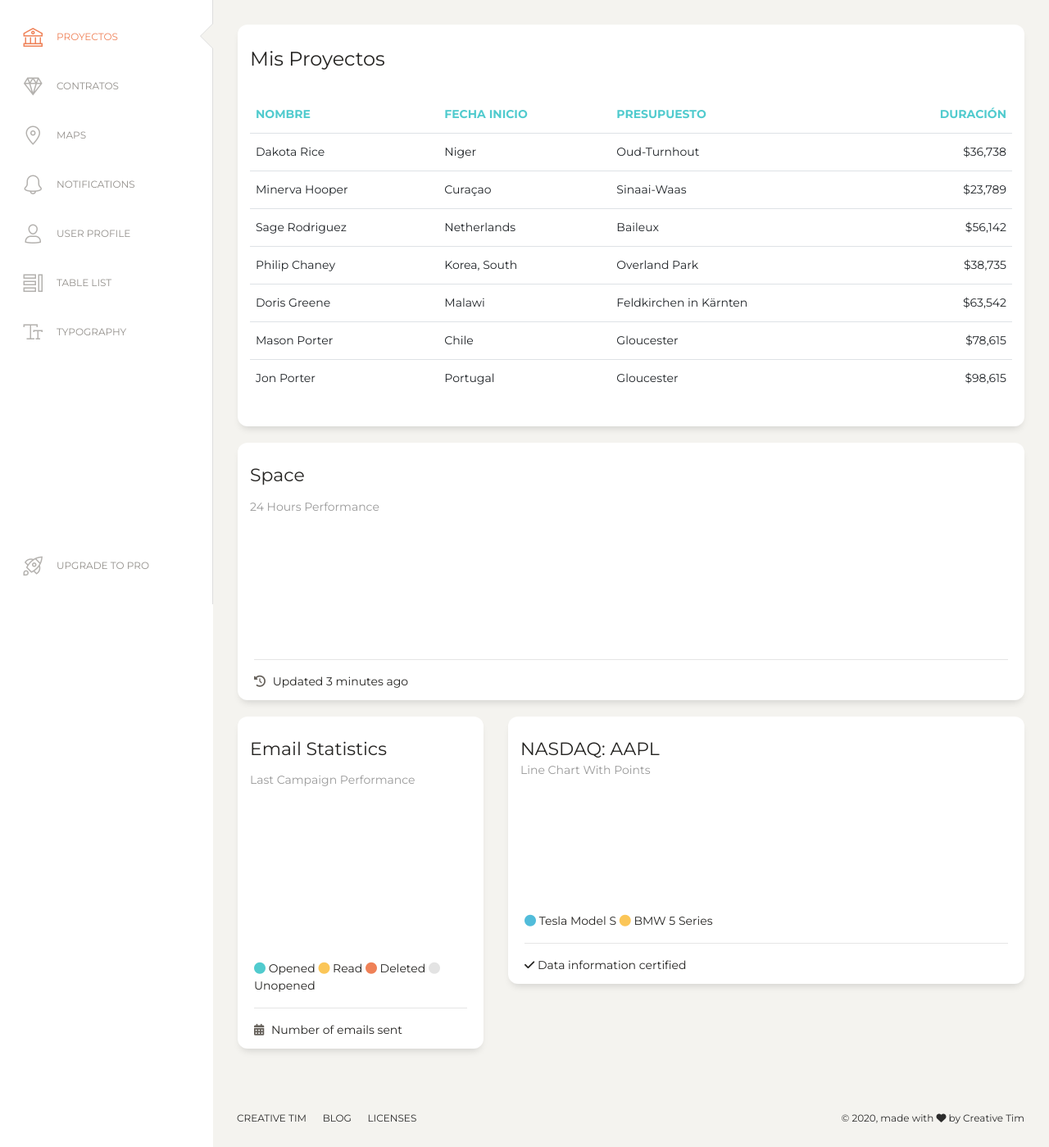
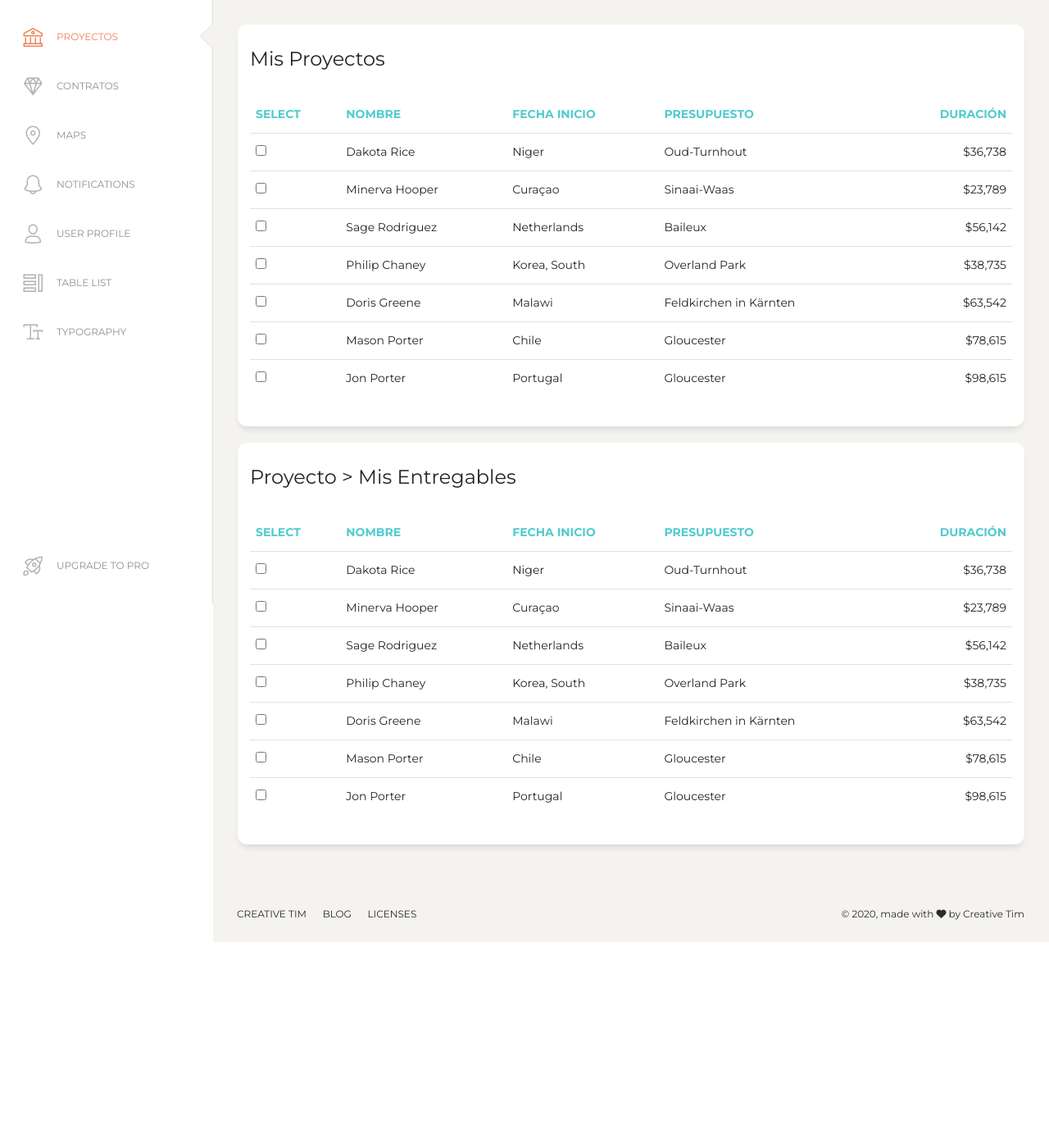
Before and after one commit to JulianVega03/AsteroideSoft, a PHP site: page /PHP-MVC/ in a window 1280 px wide. Shown: the part 63-1462 px from the top of the page at 82% size. After the commit the page ends 1212 px from the top, so only its background shows below. Run offline with PHP 8.4, Linux system fonts and the light colour scheme; the visitor is signed in with stand-in values (Sample User, id 1); some libraries are stand-ins or nearby versions.

Commit message:
listar y registrar proyectos

```diff
--- a/models/PersonaModel.php
+++ b/models/PersonaModel.php
@@ -11,7 +11,6 @@ class PersonaModel extends Model{
         $this->persona = new Persona();
         $this->db = new Database();
     }
-
 
     public function insertar($persona){
 
@@ -33,7 +32,6 @@ class PersonaModel extends Model{
             return false;
         }
     }
-
 
     public function userExists($user, $pass){
 
--- a/views/gerente/home.php
+++ b/views/gerente/home.php
@@ -18,6 +18,9 @@
                             <table class="table">
                                 <thead class=" text-primary">
                                     <th>
+                                        Select
+                                    </th>
+                                    <th>
                                         Nombre
                                     </th>
                                     <th>
@@ -33,6 +36,9 @@
                                 <tbody>
                                     <tr>
                                         <td>
+                                            <input type="checkbox">
+                                        </td>
+                                        <td>
                                             Dakota Rice
                                         </td>
                                         <td>
@@ -46,6 +52,9 @@
                                         </td>
                                     </tr>
                                     <tr>
+                                    <td>
+                                            <input type="checkbox">
+                                        </td>
                                         <td>
                                             Minerva Hooper
                                         </td>
@@ -60,6 +69,9 @@
                                         </td>
                                     </tr>
                                     <tr>
+                                    <td>
+                                            <input type="checkbox">
+                                        </td>
                                         <td>
                                             Sage Rodriguez
                                         </td>
@@ -74,6 +86,9 @@
                                         </td>
                                     </tr>
                                     <tr>
+                                    <td>
+                                            <input type="checkbox">
+                                        </td>
                                         <td>
                                             Philip Chaney
                                         </td>
@@ -88,6 +103,9 @@
                                         </td>
                                     </tr>
                                     <tr>
+                                    <td>
+                                            <input type="checkbox">
+                                        </td>
                                         <td>
                                             Doris Greene
                                         </td>
@@ -102,6 +120,9 @@
                                         </td>
                                     </tr>
                                     <tr>
+                                    <td>
+                                            <input type="checkbox">
+                                        </td>
                                         <td>
                                             Mason Porter
                                         </td>
@@ -116,6 +137,9 @@
                                         </td>
                                     </tr>
                                     <tr>
+                                    <td>
+                                            <input type="checkbox">
+                                        </td>
                                         <td>
                                             Jon Porter
                                         </td>
@@ -139,64 +163,152 @@
 
         <div class="row">
             <div class="col-md-12">
-                <div class="card ">
-                    <div class="card-header ">
-                        <h5 class="card-title">Space</h5>
-                        <p class="card-category">24 Hours performance</p>
-                    </div>
-                    <div class="card-body ">
-                        <canvas id=chartHours width="400" height="100"></canvas>
-                    </div>
-                    <div class="card-footer ">
-                        <hr>
-                        <div class="stats">
-                            <i class="fa fa-history"></i> Updated 3 minutes ago
-                        </div>
-                    </div>
-                </div>
-            </div>
-        </div>
-        <div class="row">
-            <div class="col-md-4">
-                <div class="card ">
-                    <div class="card-header ">
-                        <h5 class="card-title">Email Statistics</h5>
-                        <p class="card-category">Last Campaign Performance</p>
-                    </div>
-                    <div class="card-body ">
-                        <canvas id="chartEmail"></canvas>
-                    </div>
-                    <div class="card-footer ">
-                        <div class="legend">
-                            <i class="fa fa-circle text-primary"></i> Opened
-                            <i class="fa fa-circle text-warning"></i> Read
-                            <i class="fa fa-circle text-danger"></i> Deleted
-                            <i class="fa fa-circle text-gray"></i> Unopened
-                        </div>
-                        <hr>
-                        <div class="stats">
-                            <i class="fa fa-calendar"></i> Number of emails sent
-                        </div>
-                    </div>
-                </div>
-            </div>
-            <div class="col-md-8">
-                <div class="card card-chart">
+                <div class="card">
                     <div class="card-header">
-                        <h5 class="card-title">NASDAQ: AAPL</h5>
-                        <p class="card-category">Line Chart with Points</p>
+                        <h4 class="card-title">Proyecto > Mis Entregables</h4>
                     </div>
                     <div class="card-body">
-                        <canvas id="speedChart" width="400" height="100"></canvas>
-                    </div>
-                    <div class="card-footer">
-                        <div class="chart-legend">
-                            <i class="fa fa-circle text-info"></i> Tesla Model S
-                            <i class="fa fa-circle text-warning"></i> BMW 5 Series
-                        </div>
-                        <hr />
-                        <div class="card-stats">
-                            <i class="fa fa-check"></i> Data information certified
+                    <div class="table-responsive">
+                            <table class="table">
+                                <thead class=" text-primary">
+                                    <th>
+                                        Select
+                                    </th>
+                                    <th>
+                                        Nombre
+                                    </th>
+                                    <th>
+                                        Fecha Inicio
+                                    </th>
+                                    <th>
+                                        Presupuesto
+                                    </th>
+                                    <th class="text-right">
+                                        Duración
+                                    </th>
+                                </thead>
+                                <tbody>
+                                    <tr>
+                                        <td>
+                                            <input type="checkbox">
+                                        </td>
+                                        <td>
+                                            Dakota Rice
+                                        </td>
+                                        <td>
+                                            Niger
+                                        </td>
+                                        <td>
+                                            Oud-Turnhout
+                                        </td>
+                                        <td class="text-right">
+                                            $36,738
+                                        </td>
+                                    </tr>
+                                    <tr>
+                                    <td>
+                                            <input type="checkbox">
+                                        </td>
+                                        <td>
+                                            Minerva Hooper
+                                        </td>
+                                        <td>
+                                            Curaçao
+                                        </td>
+                                        <td>
+                                            Sinaai-Waas
+                                        </td>
+                                        <td class="text-right">
+                                            $23,789
+                                        </td>
+                                    </tr>
+                                    <tr>
+                                    <td>
+                                            <input type="checkbox">
+                                        </td>
+                                        <td>
+                                            Sage Rodriguez
+                                        </td>
+                                        <td>
+                                            Netherlands
+                                        </td>
+                                        <td>
+                                            Baileux
+                                        </td>
+                                        <td class="text-right">
+                                            $56,142
+                                        </td>
+                                    </tr>
+                                    <tr>
+                                    <td>
+                                            <input type="checkbox">
+                                        </td>
+                                        <td>
+                                            Philip Chaney
+                                        </td>
+                                        <td>
+                                            Korea, South
+                                        </td>
+                                        <td>
+                                            Overland Park
+                                        </td>
+                                        <td class="text-right">
+                                            $38,735
+                                        </td>
+                                    </tr>
+                                    <tr>
+                                    <td>
+                                            <input type="checkbox">
+                                        </td>
+                                        <td>
+                                            Doris Greene
+                                        </td>
+                                        <td>
+                                            Malawi
+                                        </td>
+                                        <td>
+                                            Feldkirchen in Kärnten
+                                        </td>
+                                        <td class="text-right">
+                                            $63,542
+                                        </td>
+                                    </tr>
+                                    <tr>
+                                    <td>
+                                            <input type="checkbox">
+                                        </td>
+                                        <td>
+                                            Mason Porter
+                                        </td>
+                                        <td>
+                                            Chile
+                                        </td>
+                                        <td>
+                                            Gloucester
+                                        </td>
+                                        <td class="text-right">
+                                            $78,615
+                                        </td>
+                                    </tr>
+                                    <tr>
+                                    <td>
+                                            <input type="checkbox">
+                                        </td>
+                                        <td>
+                                            Jon Porter
+                                        </td>
+                                        <td>
+                                            Portugal
+                                        </td>
+                                        <td>
+                                            Gloucester
+                                        </td>
+                                        <td class="text-right">
+                                            $98,615
+                                        </td>
+                                    </tr>
+                                </tbody>
+                            </table>
                         </div>
                     </div>
                 </div>
```
Also changed, not shown: controllers/ProyectosController.php (added, +60 -0 lines), entities/Proyecto.php (+20 -7 lines), models/ProyectoModel.php (+31 -7 lines).
